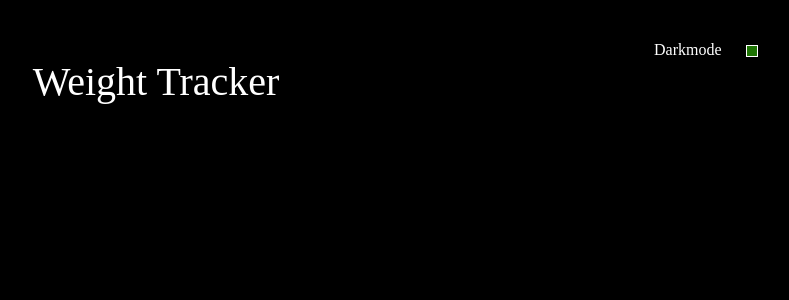
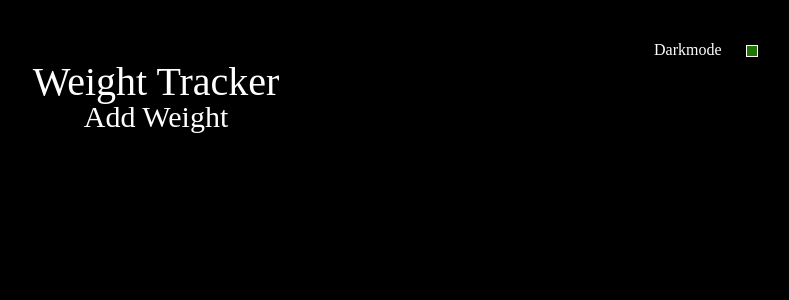
Before and after one commit to jduell12/Vue_Weight_Tracker, a Vue app in the folder weight-tracker/: page / in a window 1280 px wide. Shown: the top 300 px of the page, without its empty margins (484-1273 px from the left). Built offline with nearby package versions, Linux system fonts and the light colour scheme.

Commit message:
initialized new component to add weight by the user

```diff
--- a/weight-tracker/src/App.vue
+++ b/weight-tracker/src/App.vue
@@ -5,16 +5,19 @@
   >
     <Toggle class="dark-mode-toggle" />
     <h1>Weight Tracker</h1>
+    <AddWeight />
   </div>
 </template>
 
 <script>
 import { mapGetters } from "vuex";
 import Toggle from "./components/Toggle";
+import AddWeight from "./components/AddWeight";
 export default {
   name: "App",
   components: {
-    Toggle
+    Toggle,
+    AddWeight
   },
   computed: mapGetters(["checkMode"])
 };
--- a/weight-tracker/src/assets/reset.css
+++ b/weight-tracker/src/assets/reset.css
@@ -61,6 +61,11 @@ h1 {
 h2 {
   font-size: 3.2rem;
 }
+
+h3{
+	font-size: 3rem;
+}
+
 h4 {
   font-size: 2.5rem;
 }
--- /dev/null
+++ b/weight-tracker/src/components/AddWeight.vue
@@ -0,0 +1,13 @@
+<template>
+  <div>
+    <h3>Add Weight</h3>
+  </div>
+</template>
+
+<script>
+export default {
+  name: "AddWeight"
+};
+</script>
+
+<style scoped></style>
```
